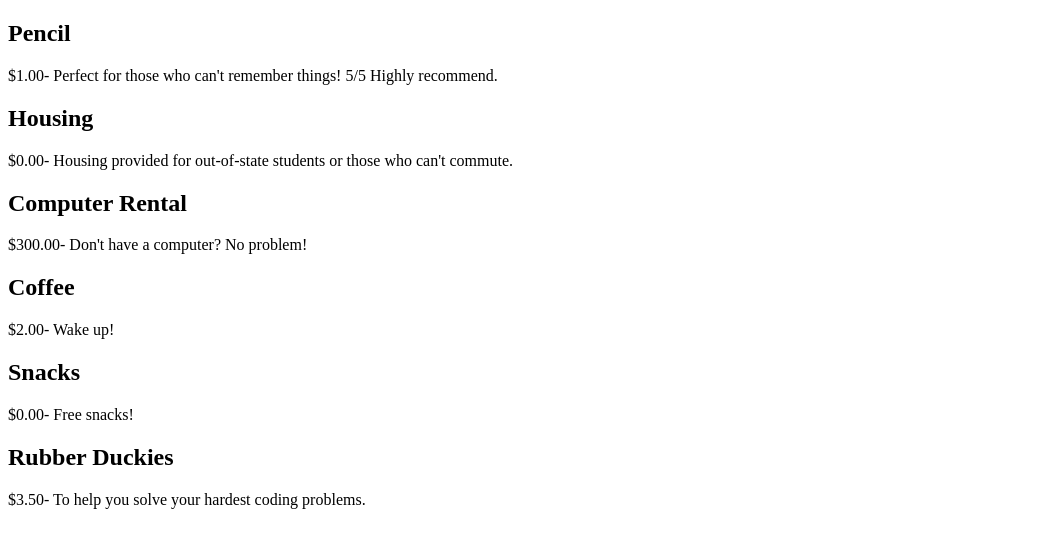
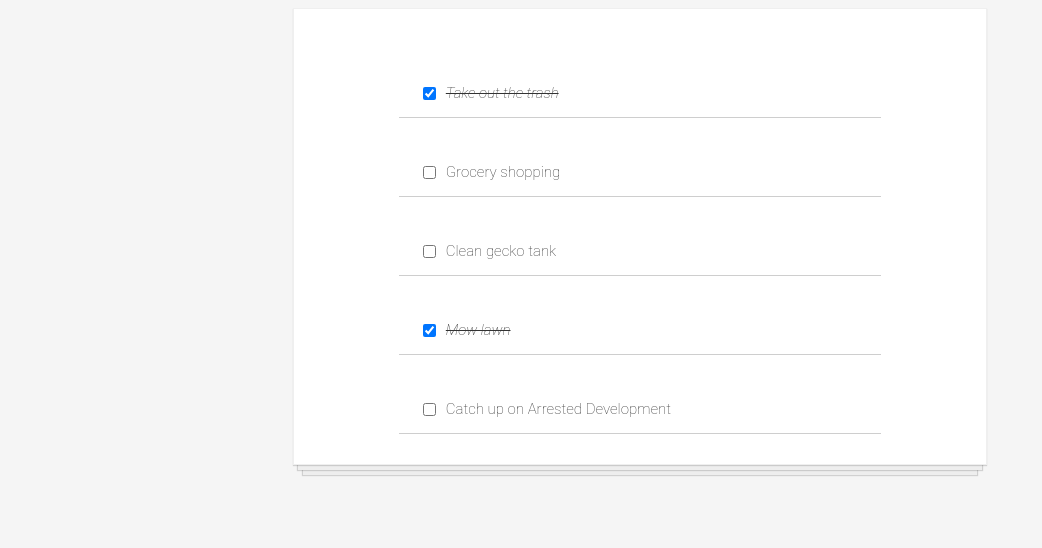
Before and after one commit to rizki113070213/for-beginners, a React (Create React App) app: page / in a window 1280 px wide. Shown: the top 548 px of the page, without its empty margins (0-1042 px from the left). Built offline with nearby package versions, Linux system fonts and the light colour scheme.

Commit message:
todo app - phase 3

```diff
--- a/src/App.js
+++ b/src/App.js
@@ -1,13 +1,13 @@
 import React from "react";
-import productsData from "./productsData"
-import Product from "./components/Product";
+import TodoItem from "./components/TodoItem";
+import todosData from "./todosData";
 
 function App() {
-  const productComponents = productsData.map(product => <Product key={product.id} product={product}/>)
+  const todoComponents = todosData.map(todo => <TodoItem key={todo.id} todo={todo} />)
 
   return(
-    <div className="products">
-      {productComponents}
+    <div className="todo-list">
+      {todoComponents}
     </div>
   );
 }
--- a/src/components/TodoItem.js
+++ b/src/components/TodoItem.js
@@ -1,11 +1,18 @@
 import React from "react";
 import "./../styles/style.css";
 
-function TodoItem() {
+function TodoItem(props) {
+  let style = {}
+
+  if (props.todo.completed) {
+    style.textDecoration = "line-through"
+    style.fontStyle = "italic"
+  }
+
   return(
     <div className="todo-item">
-      <input type="checkbox" />
-      <p>Placeholder text here</p>
+      <input type="checkbox" checked={props.todo.completed} />
+      <p style={style}>{props.todo.text}</p>
     </div>
   );
 }
--- /dev/null
+++ b/src/todosData.js
@@ -0,0 +1,30 @@
+const todosData = [
+  {
+    id: 1,
+    text: "Take out the trash",
+    completed: true
+  },
+  {
+    id: 2,
+    text: "Grocery shopping",
+    completed: false
+  },
+  {
+    id: 3,
+    text: "Clean gecko tank",
+    completed: false
+  },
+  {
+    id: 4,
+    text: "Mow lawn",
+    completed: true
+  },
+  {
+    id: 5,
+    text: "Catch up on Arrested Development",
+    completed: false
+
+  }
+]
+
+export default todosData;
```
